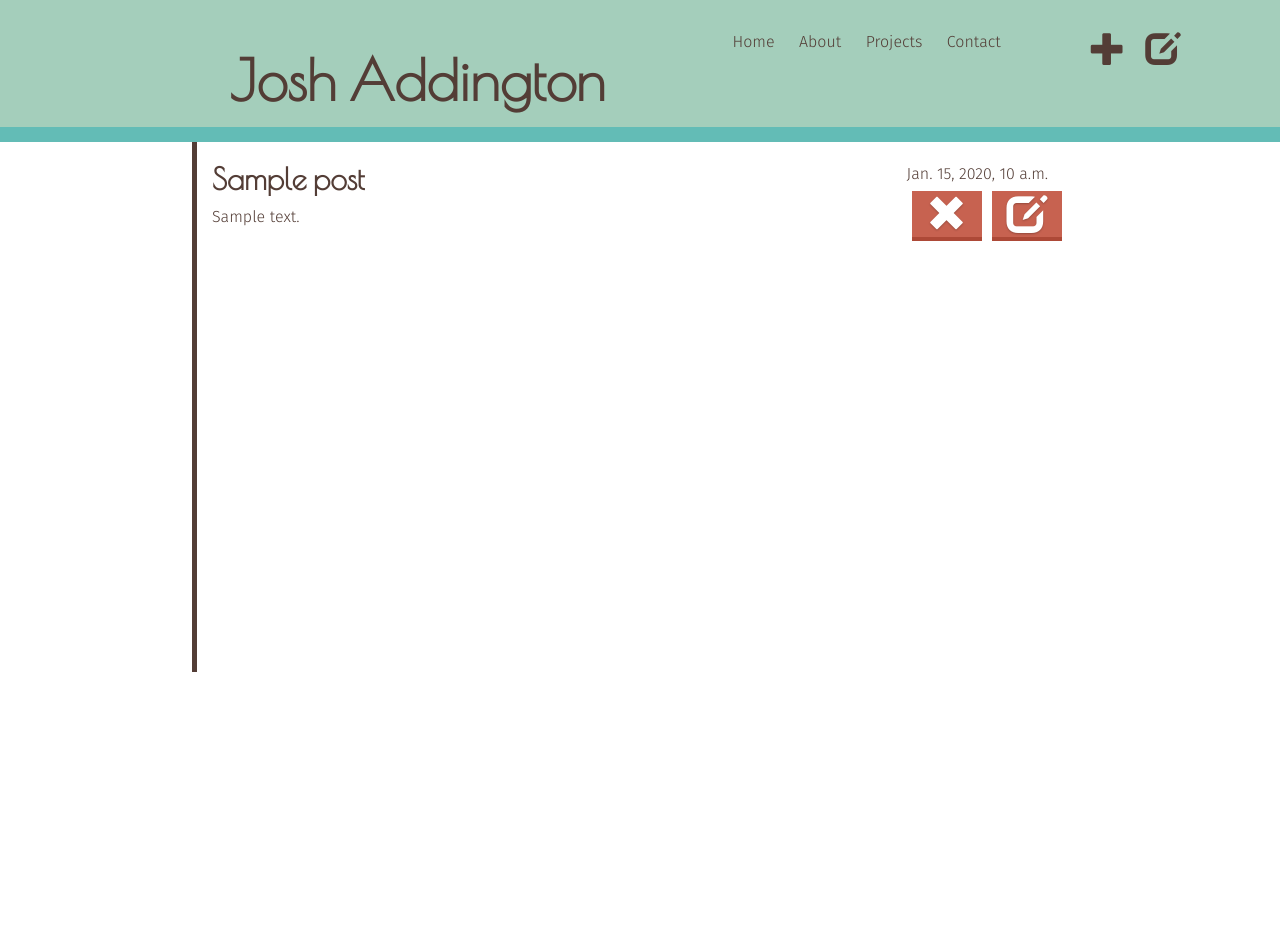
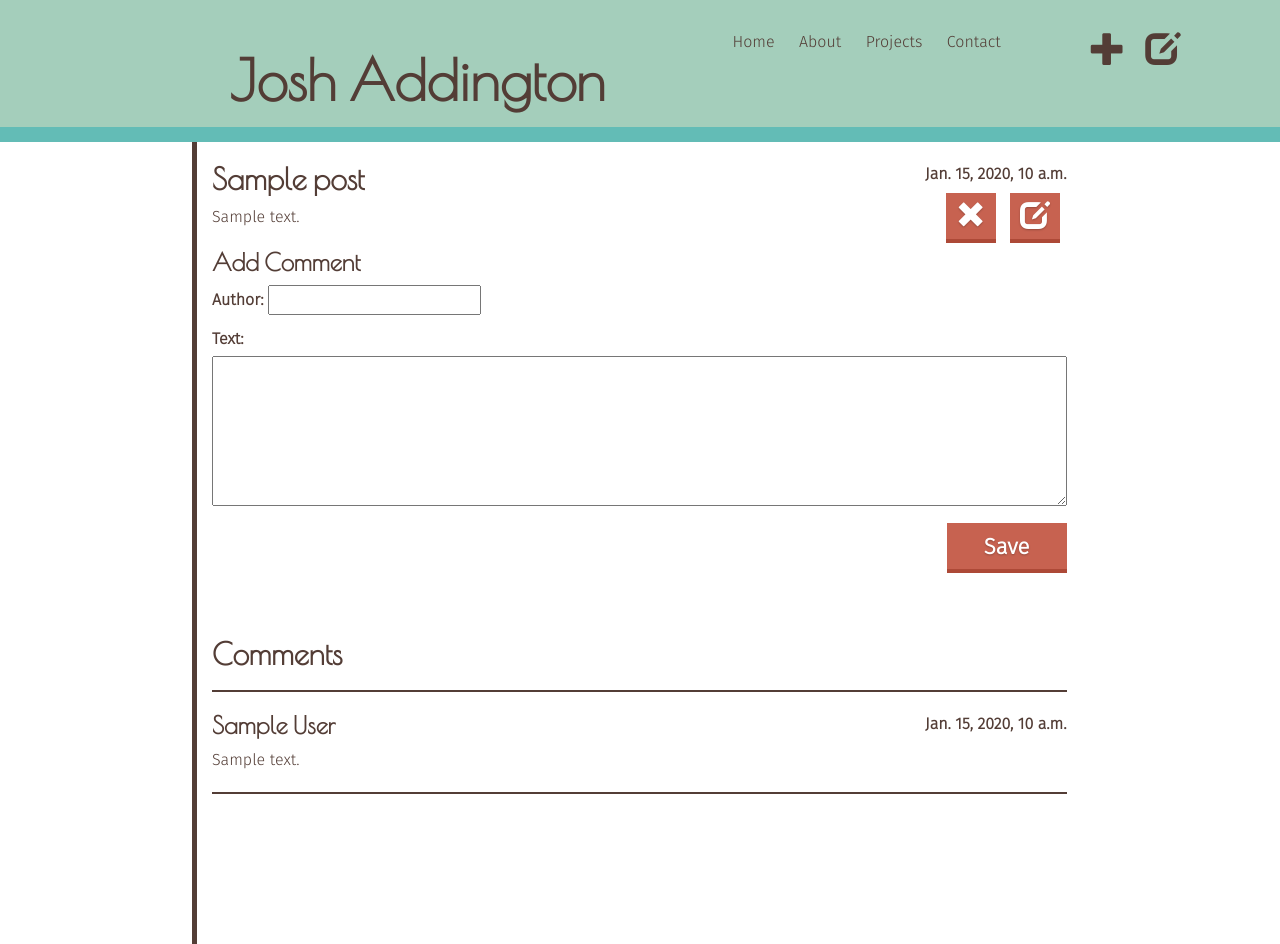
Before and after one commit to Josh-Addington/django_blog, a Django app: page /post/1/ in a window 1280 px wide. Before the commit the page ends 672 px from the top, so only its background shows below. Run offline with Django 3.2, Linux system fonts and the light colour scheme; a user stored in the database is signed in; tables that the repository leaves empty hold one stand-in row (values such as "Sample post"); some libraries are stand-ins or nearby versions.

Commit message:
Added comments to blog, TODO: add non-blogger user functionality

```diff
--- a/blogging/forms.py
+++ b/blogging/forms.py
@@ -1,8 +1,14 @@
 from django import forms
-from .models import Post
+from .models import Post, Comment
 
 class PostForm(forms.ModelForm):
 
         class Meta:
                 model = Post
                 fields = ('title', 'text',)
+
+class CommentForm(forms.ModelForm):
+
+        class Meta:
+                model = Comment
+                fields = ('author', 'text',)
--- a/blogging/templates/blog/post_detail.html
+++ b/blogging/templates/blog/post_detail.html
@@ -17,9 +17,35 @@
                 {% endif %}
                 </div>
 
-        <h2>{{ post.title }}</h2>
-        <div class="blog-post">
-                {{ post.text|linebreaks }}
-        </div>
+                <h2>{{ post.title }}</h2>
+                <div class="blog-post">
+                        {{ post.text|linebreaks }}
+                </div>
+
+                {% if post.published_date %}
+                        <div class="comment-form">
+                                <h3>Add Comment</h3>
+                                 <form method="POST" class='comment-form'>{% csrf_token %}
+                                {{ form.as_p }}
+                                <input type='submit' value='Save' class='button'>
+                                </form>
+                        </div>
+                        <br>
+
+                        {% if post.comment_set.all %}
+                        <h2>Comments</h2>
+                        <hr>
+                        <div class="blog_comments">
+                                {% for comment in post.comment_set.all %}
+                                <div class="date">
+                                        {{ comment.posted_date }}
+                                </div>
+                                <h3> {{comment.author }} </h3>
+                                {{ comment.text|linebreaks }}
+                                <hr>
+                                {% endfor %}
+                        </div>
+                        {% endif %}
+                {% endif %}
         </div>
 {% endblock %}
--- a/blogging/views.py
+++ b/blogging/views.py
@@ -2,7 +2,7 @@
 from django.utils import timezone
 from django.contrib.auth.decorators import login_required
 from .models import Post, Comment
-from .forms import PostForm
+from .forms import PostForm, CommentForm
 
 
 def about(request):
@@ -22,7 +22,14 @@
 
 def post_detail(request, pk):
         post = get_object_or_404(Post, pk=pk)
-        return render(request, 'blog/post_detail.html', {'post': post})
+        form = CommentForm(request.POST or None)
+        if form.is_valid():
+                comment = form.save(commit=False)
+                comment.post = post
+                comment.save()
+                return redirect(request.path)
+        return render(request, 'blog/post_detail.html', {'post': post, 'form': form})
+
 
 @login_required
 def post_new(request):
--- a/static/css/style.css
+++ b/static/css/style.css
@@ -9,6 +9,9 @@
         color: #533d36;
 }
 
+hr{
+    border: 1px solid #533d36;
+}
 .page-header {
         background-color: #a4cebb;
         border-bottom: 15px solid #63bcb6;
@@ -58,6 +61,7 @@
 .date {
         float: right;
         color: #533d36;
+        font-weight: bold;
 }
 
 .save {
@@ -68,6 +72,14 @@
         width: 100%;
 }
 
+.comment-form {
+        padding-bottom: 35px;
+}
+
+.comment-form textarea {
+    width: 100%;
+    max-height: 150px;
+}
 .top-menu, .top-menu:hover, .top-menu:visited {
         color: #533d36;
         float: right;
@@ -93,11 +105,12 @@
         float: right;
         position: relative;
         vertical-align: top;
-        max-width: 150px;
-        min-width: 150px;
+        max-width: 120px;
+        min-width: 120px;
         height: 50px;
         padding: 0;
         font-size: 22px;
+        font-weight: bold;
         color: white;
         text-align: center;
         text-shadow: 0 1px 2px rgba(0, 0, 0, 0.25);
@@ -130,14 +143,14 @@
 }
 
 .button.small{
-        max-width: 70px;
-        min-width: 70px;
-        margin: 5px;
-        font-size: 30pt;
+        max-width: 50px;
+        min-width: 50px;
+        margin: 7px;
+        font-size: 22pt;
 }
 
 .small span{
-    padding-top: 2px;
+    padding-top: 6px;
 }
 
 .row{
```
